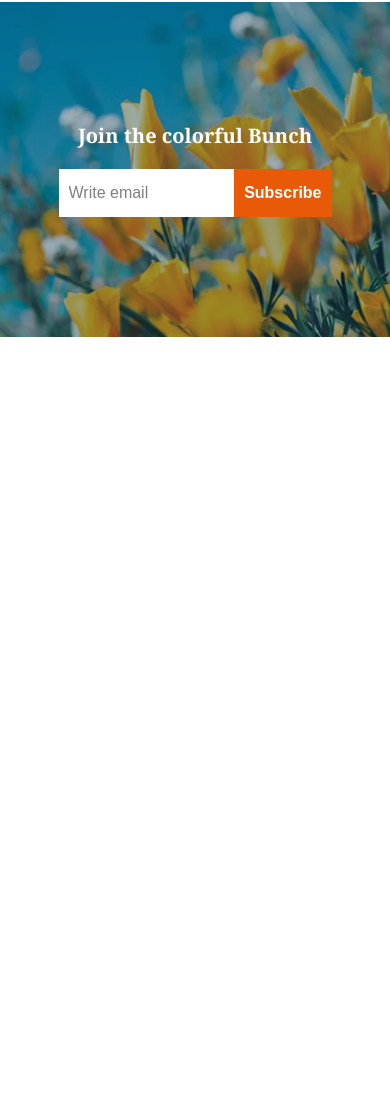
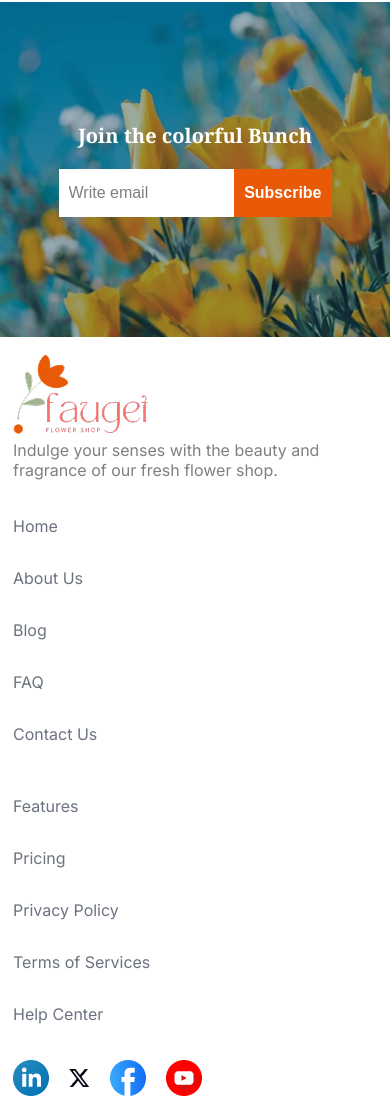
Before and after one commit to rht789/ph_assignment2, a plain HTML site: page index.html in a window 390 px wide. Shown: the part 3176-4292 px from the top of the page. Before the commit the page ends 3513 px from the top, so only its background shows below. Drawn offline with Linux system fonts and the light colour scheme.

Commit message:
footer added with responsiveness

```diff
--- a/index.html
+++ b/index.html
@@ -104,8 +104,38 @@
             <input type="email" name="" id="" placeholder="Write email"><button class="btn">Subscribe</button>
         </form>
         </section>
-
-
+        <section class="footer">
+            <div class="footer-container">
+                <div class="footer-logo">
+                    <img src="images/logo.png" alt="">
+                    <p class="footer-description gray-1">Indulge your senses with the beauty and fragrance of our fresh flower shop.</p>
+                </div>
+                <div class="footer-links1">
+                    <ul>
+                        <li><a href="#">Home</a></li>
+                        <li><a href="#">About Us</a></li>
+                        <li><a href="#">Blog</a></li>
+                        <li><a href="#">FAQ</a></li>
+                        <li><a href="#">Contact Us</a></li>
+                    </ul>
+                </div>
+                <div class="footer-links2">
+                    <ul>
+                            <li><a href="#">Features</a></li>
+                            <li><a href="#">Pricing</a></li>
+                            <li><a href="#">Privacy Policy</a></li>
+                            <li><a href="#">Terms of Services</a></li>
+                            <li><a href="#">Help Center</a></li>
+                        </ul>
+                </div>
+                <div class="footer-socials">
+                    <a href="#"><img src="images/icon-linkedin.png" alt=""></a>
+                    <a href="#"><img src="images/icon-twitter.png" alt=""></a>
+                    <a href="#"><img src="images/icon-facebook.png" alt=""></a>
+                    <a href="#"><img src="images/icon-youtube.png" alt=""></a>
+                </div>
+            </div>
+        </section>
     </footer>
  </body>
  </html>
--- a/style.css
+++ b/style.css
@@ -252,6 +252,42 @@ nav ul a {
 .input-container > .btn {
   padding: 8px 20px;
 }
+
+/* ------------------- Footer Styles ------------------- */
+
+.footer {
+  padding: 50px 150px;
+}
+
+.footer-container {
+  display: grid;
+  grid-template-columns: repeat(4, 1fr);
+  gap: 60px;
+  align-items: start;
+}
+
+.footer-links1 ul,
+.footer-links2 ul{
+  list-style: none;
+  display: flex;
+  flex-direction: column;
+  gap: 32px;
+  padding: 0;
+}
+
+.footer-links1 ul a,
+.footer-links2 ul a {
+  text-decoration: none;
+  color: #6B7280;
+  font-size: 1rem;
+}
+
+.footer-socials {
+  display: flex;
+  gap: 20px;
+  align-items: center;
+}
+
 /* ------------------- Responsiveness ------------------- */
 
 @media (max-width: 576px) {
@@ -341,6 +377,9 @@ nav ul a {
     font-size: 1.25rem;
     margin-bottom: 20px;
   }
+  .input-container {
+    width: 70%;
+  }
   .input-container > input[type="email"] {
     width: 100%;
     padding: 15px 10px;
@@ -354,4 +393,13 @@ nav ul a {
     padding: 15px 10px;
     font-size: 1rem;
   }
+
+  /* footer */
+  .footer{
+    padding: 16px 13px;
+  }
+  .footer-container{
+    grid-template-columns: 1fr;
+    gap: 20px;
+  }
 }
```
